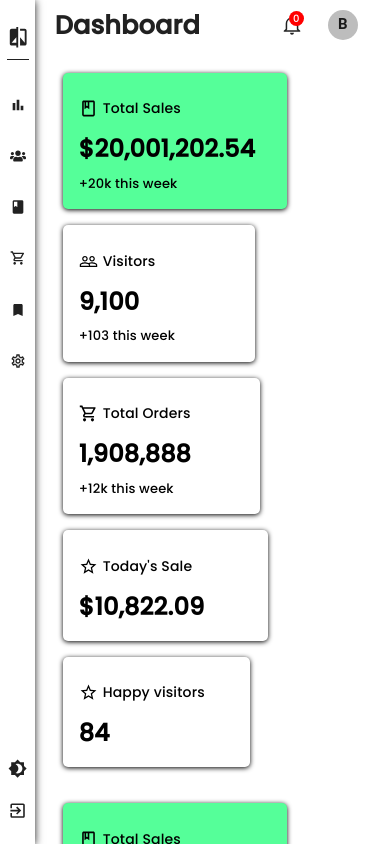
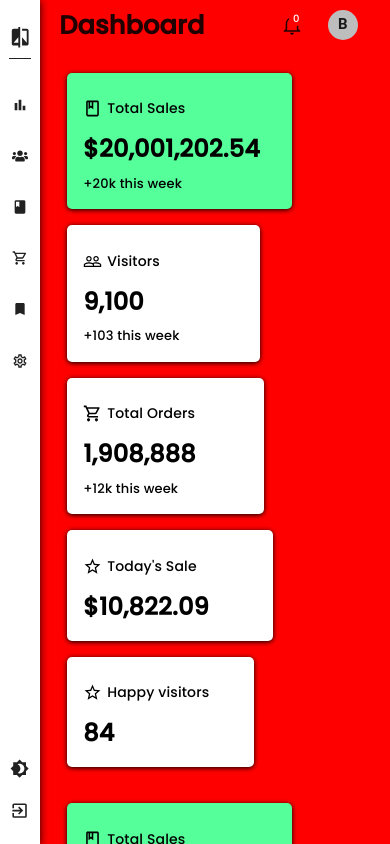
Before and after one commit to collins-cl/customerRMclient, a React (Create React App) app: page / in a window 390 px wide. Shown: the top 844 px of the page. Built offline with nearby package versions, Linux system fonts and the light colour scheme.

Commit message:
recommit of dashboard

```diff
--- a/src/App.css
+++ b/src/App.css
@@ -6,3 +6,12 @@
   flex: 10;
   width: 100%;
 }
+
+@media screen and (max-width: 650px) {
+  .otherside {
+    z-index: -999;
+    background-color: red;
+    max-width: calc(100vw - 40px);
+    left: 40px;
+  }
+}
--- a/src/Components/Sidebar/SideBar.css
+++ b/src/Components/Sidebar/SideBar.css
@@ -105,7 +105,7 @@
 @media screen and (max-width: 960px) {
   .sidebar {
     flex: 1;
-    position: sticky;
+    position: fixed;
     top: 0;
     left: 0;
     height: 100vh;
@@ -288,11 +288,11 @@
 @media screen and (max-width: 600px) {
   .sidebar {
     flex: 1;
-    position: sticky;
+    position: fixed;
     top: 0;
     left: 0;
     height: 100vh;
-    width: 10px;
+    width: 40px;
     margin: auto;
     box-shadow: 0 1px 8px 0px;
   }
--- a/src/Pages/Dashboard/Dashboard.css
+++ b/src/Pages/Dashboard/Dashboard.css
@@ -64,6 +64,7 @@
 }
 
 @media screen and (max-width: 650px) {
+
   .dashboard-wrapper {
     display: flex;
     flex-direction: column;
```
